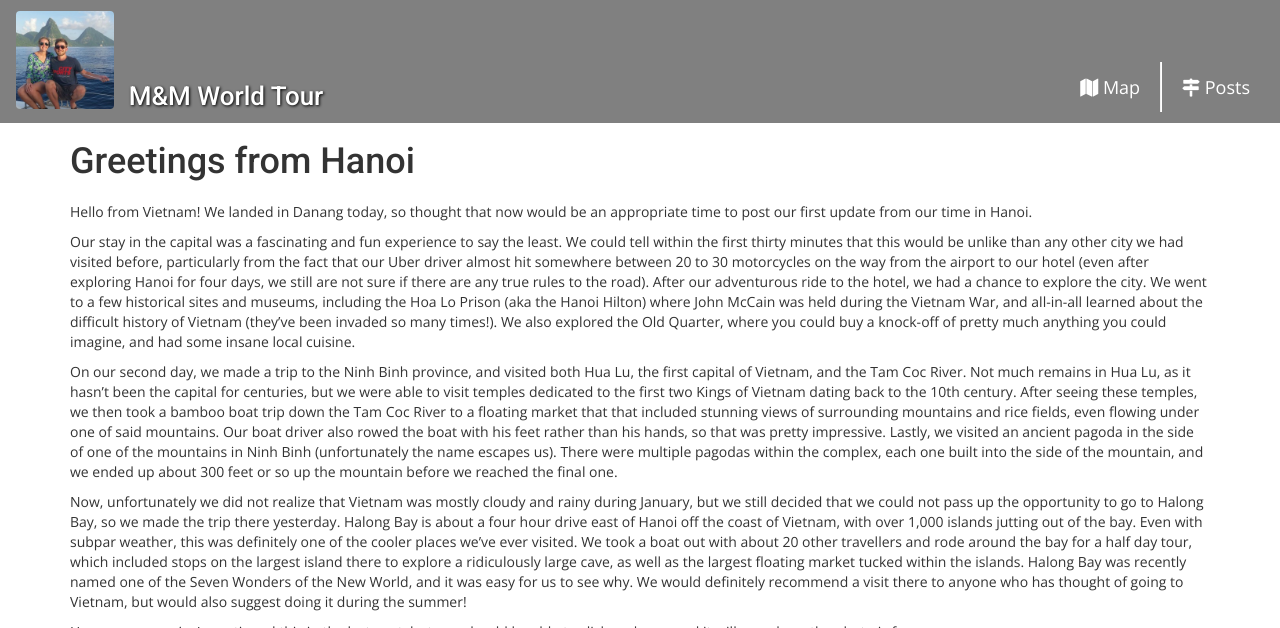
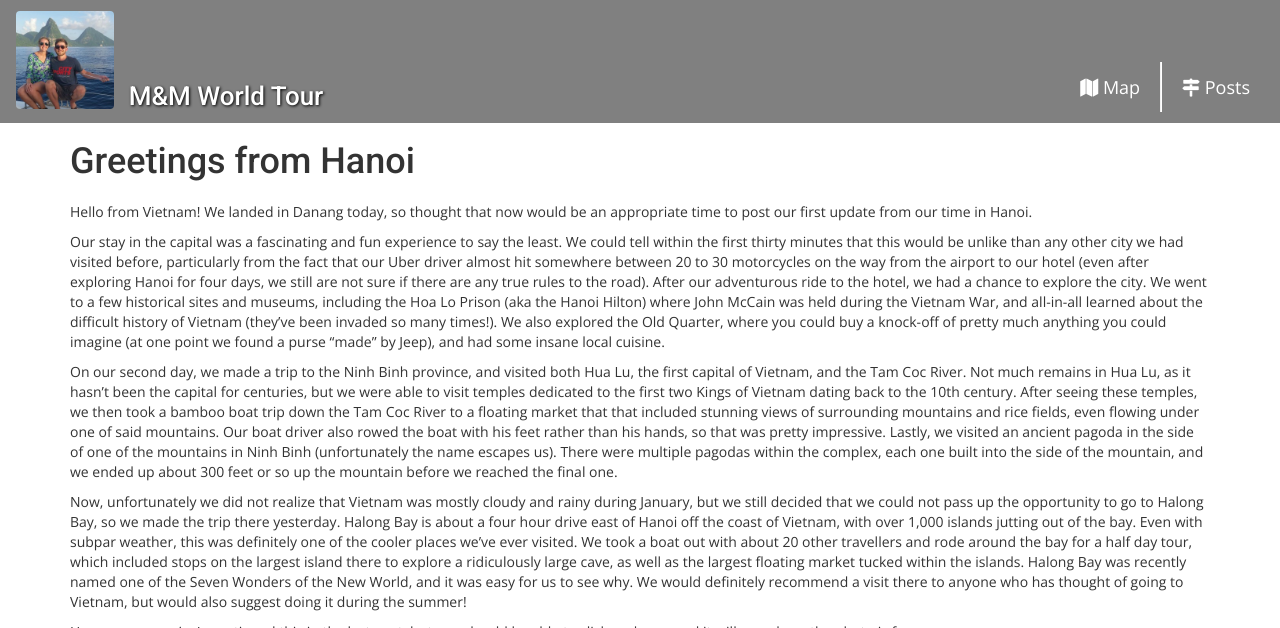
Before and after one commit to michaelrenzi/worldtour, a Jekyll site: the page built from _posts/2017-01-20-hanoi.markdown, in a window 1280 px wide and 900 px high, cut to the strip 0-628 px from the top of the window. Built offline with Jekyll 4.4.1, drawn with Linux system fonts in a browser that asks for light colours; nearby versions of some CDN libraries; comment, search, counter and statistics services are not loaded.

Commit message:
text changes

```diff
--- a/_posts/2017-01-20-hanoi.markdown
+++ b/_posts/2017-01-20-hanoi.markdown
@@ -11,7 +11,7 @@ categories: jekyll update
 
 Hello from Vietnam! We landed in Danang today, so thought that now would be an appropriate time to post our first update from our time in Hanoi.
 
-Our stay in the capital was a fascinating and fun experience to say the least. We could tell within the first thirty minutes that this would be unlike than any other city we had visited before, particularly from the fact that our Uber driver almost hit somewhere between 20 to 30 motorcycles on the way from the airport to our hotel (even after exploring Hanoi for four days, we still are not sure if there are any true rules to the road). After our adventurous ride to the hotel, we had a chance to explore the city. We went to a few historical sites and museums, including the Hoa Lo Prison (aka the Hanoi Hilton) where John McCain was held during the Vietnam War, and all-in-all learned about the difficult history of Vietnam (they've been invaded so many times!). We also explored the Old Quarter, where you could buy a knock-off of pretty much anything you could imagine, and had some insane local cuisine.
+Our stay in the capital was a fascinating and fun experience to say the least. We could tell within the first thirty minutes that this would be unlike than any other city we had visited before, particularly from the fact that our Uber driver almost hit somewhere between 20 to 30 motorcycles on the way from the airport to our hotel (even after exploring Hanoi for four days, we still are not sure if there are any true rules to the road). After our adventurous ride to the hotel, we had a chance to explore the city. We went to a few historical sites and museums, including the Hoa Lo Prison (aka the Hanoi Hilton) where John McCain was held during the Vietnam War, and all-in-all learned about the difficult history of Vietnam (they've been invaded so many times!). We also explored the Old Quarter, where you could buy a knock-off of pretty much anything you could imagine (at one point we found a purse "made" by Jeep), and had some insane local cuisine.
 
 On our second day, we made a trip to the Ninh Binh province, and visited both Hua Lu, the first capital of Vietnam, and the Tam Coc River. Not much remains in Hua Lu, as it hasn't been the capital for centuries, but we were able to visit temples dedicated to the first two Kings of Vietnam dating back to the 10th century. After seeing these temples, we then took a bamboo boat trip down the Tam Coc River to a floating market that that included stunning views of surrounding mountains and rice fields, even flowing under one of said mountains. Our boat driver also rowed the boat with his feet rather than his hands, so that was pretty impressive. Lastly, we visited an ancient pagoda in the side of one of the mountains in Ninh Binh (unfortunately the name escapes us). There were multiple pagodas within the complex, each one built into the side of the mountain, and we ended up about 300 feet or so up the mountain before we reached the final one.
 
```
